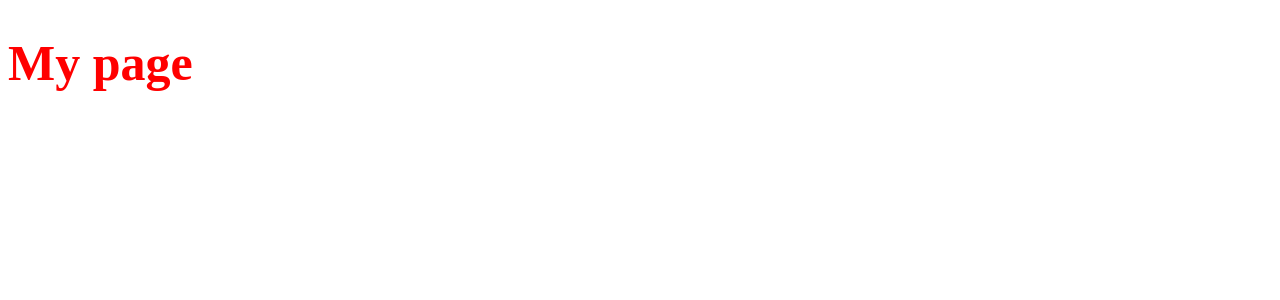
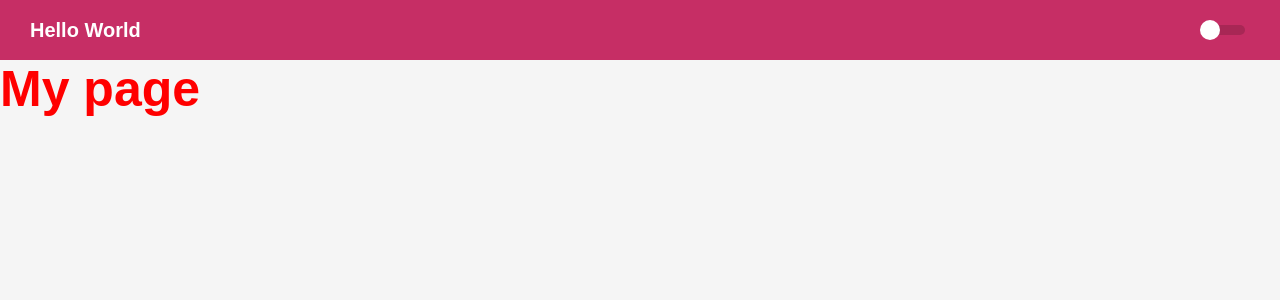
Before and after one commit to Gui-dev/theme-light-dark, a Next.js app: page / in a window 1280 px wide. Shown: the top 300 px of the page. Built offline with nearby package versions, Linux system fonts and the light colour scheme.

Commit message:
feat: add component Header and helper method toggleTheme

```diff
--- /dev/null
+++ b/src/pages/_app.tsx
@@ -0,0 +1,30 @@
+import { useCallback } from 'react'
+import { AppProps } from 'next/app'
+import { ThemeProvider, DefaultTheme } from 'styled-components'
+
+import { GlobalStyle } from './../styles/GlobalStyle'
+import { usePersistedState } from './../hooks/usePersistedState'
+import { light } from './../styles/themes/light'
+import { dark } from './../styles/themes/dark'
+import { Header } from './../components/Header'
+
+function MyApp({ Component, pageProps }: AppProps) {
+
+  const [theme, setTheme] = usePersistedState<DefaultTheme>('theme', light)
+
+  const toggleTheme = useCallback(() => {
+    setTheme(theme.title === 'light' ? dark : light)
+  }, [theme, setTheme])
+
+  return (
+
+    <ThemeProvider theme={ theme }>
+      <GlobalStyle />
+      <Header toggleTheme={ toggleTheme }/>
+      <Component {...pageProps} />
+    </ThemeProvider>
+
+  )
+}
+
+export default MyApp
```
